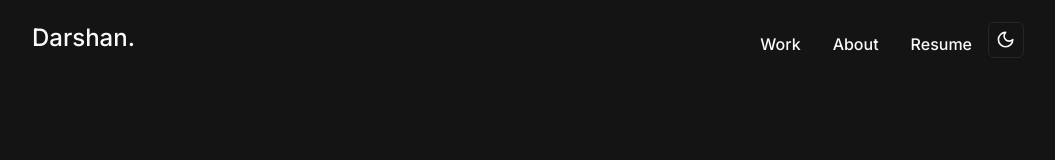
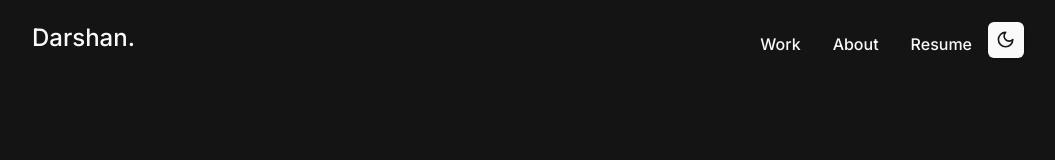
Before and after one commit to darshangoswami/Portfolio, a React (Vite) app: page / in a window 1280 px wide. Shown: the top 160 px of the page, without its empty margins (112-1167 px from the left). Built offline with nearby package versions, Linux system fonts and the light colour scheme.

Commit message:
remove outline from dark mode toggle

```diff
--- a/src/components/mode-toggle.jsx
+++ b/src/components/mode-toggle.jsx
@@ -15,7 +15,7 @@ export function ModeToggle() {
   return (
     <DropdownMenu>
       <DropdownMenuTrigger asChild>
-        <Button variant="outline" size="icon">
+        <Button size="icon">
           <Sun className="h-[1.2rem] w-[1.2rem] rotate-0 scale-100 transition-all dark:-rotate-90 dark:scale-0" />
           <Moon className="absolute h-[1.2rem] w-[1.2rem] rotate-90 scale-0 transition-all dark:rotate-0 dark:scale-100" />
           <span className="sr-only">Toggle theme</span>
```
